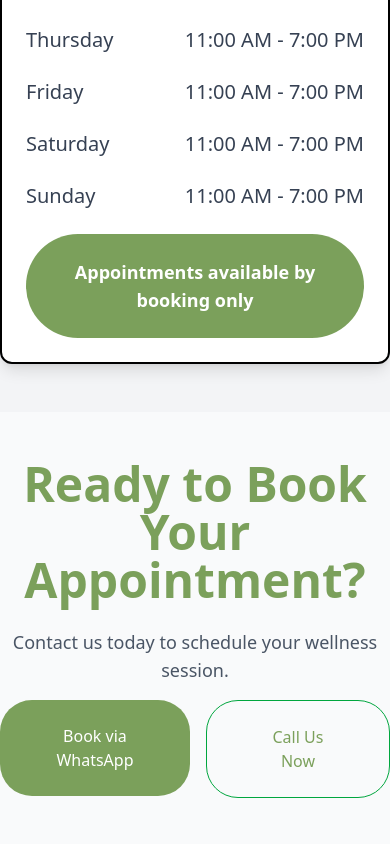
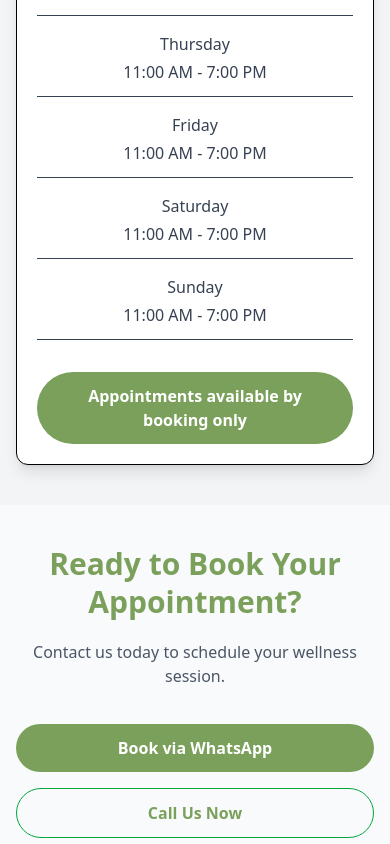
Before and after one commit to sadip-khatri/relax, a React (Vite) app: page /contactus in a window 390 px wide. Shown: the part 2760-3604 px from the top of the page. Built offline with nearby package versions, Linux system fonts and the light colour scheme.

Commit message:
changed in contact

```diff
--- a/src/components/Contact/BusinessHours.tsx
+++ b/src/components/Contact/BusinessHours.tsx
@@ -11,7 +11,7 @@ const hours = [
 ];
 
 const containerVariants = {
-  hidden: { opacity: 0, scale: 0.9 },
+  hidden: { opacity: 0, scale: 0.95 },
   visible: {
     opacity: 1,
     scale: 1,
@@ -30,36 +30,39 @@ const itemVariants = {
 
 const BusinessHours: React.FC = () => {
   return (
-    <section className="w-full py-12 bg-[#F3F4F6] overflow-hidden">
+    <section className="w-full py-10 sm:py-14 bg-[#F3F4F6] overflow-hidden px-4">
       <motion.div
         variants={containerVariants}
         initial="hidden"
         whileInView="visible"
         viewport={{ once: false, amount: 0.3 }}
-        className="max-w-lg mx-auto border-2 rounded-xl p-6 text-center bg-white shadow-lg"
+        className="w-full max-w-2xl mx-auto border rounded-xl p-5 sm:p-8 text-center bg-white shadow-lg"
       >
+        {/* Heading */}
         <motion.h2
           variants={itemVariants}
-          className="text-[#7BA05B] text-5xl font-bold mb-8"
+          className="text-3xl sm:text-4xl md:text-5xl font-bold mb-6 sm:mb-8 text-[#7BA05B]"
         >
           Business Hours
         </motion.h2>
 
-        <div className="space-y-2 text-gray-700">
+        {/* Hours List */}
+        <div className="space-y-4 text-gray-700">
           {hours.map((item, index) => (
             <motion.div
               key={index}
               variants={itemVariants}
-              className="flex justify-between text-xl mb-6"
+              className="flex flex-col sm:flex-row sm:justify-between sm:items-center text-base sm:text-lg md:text-xl gap-1 sm:gap-0 border-b pb-3"
             >
-              <span>{item.day}</span>
+              <span className="font-medium">{item.day}</span>
               <span>{item.time}</span>
             </motion.div>
           ))}
         </div>
 
-        <motion.div variants={itemVariants} className="mt-6">
-          <button className="bg-[#7BA05B] text-white px-6 py-6 rounded-full text-lg font-bold hover:bg-green-700 transition">
+        {/* Button */}
+        <motion.div variants={itemVariants} className="mt-8">
+          <button className="w-full sm:w-auto bg-[#7BA05B] text-white px-6 py-3 sm:px-8 sm:py-4 rounded-full text-base sm:text-lg font-semibold hover:bg-green-700 transition duration-300">
             Appointments available by booking only
           </button>
         </motion.div>
--- a/src/components/Contact/ReadyToBook.tsx
+++ b/src/components/Contact/ReadyToBook.tsx
@@ -1,24 +1,32 @@
 const ReadyToBook: React.FC = () => {
   return (
-    <section className="w-full py-12 bg-gray-50">
-      <div className="max-w-4xl mx-auto text-center space-y-4">
-        <h2 className="text-[#7BA05B] font-bold text-5xl mb-6">
+    <section className="w-full py-10 sm:py-14 bg-gray-50 px-4">
+      <div className="max-w-4xl mx-auto text-center space-y-5">
+        {/* Heading */}
+        <h2 className="text-[#7BA05B] font-bold text-3xl sm:text-4xl md:text-5xl leading-tight">
           Ready to Book Your Appointment?
         </h2>
 
-        <p className="text-gray-600 text-lg">
+        {/* Description */}
+        <p className="text-gray-600 text-base sm:text-lg md:text-xl">
           Contact us today to schedule your wellness session.
         </p>
 
-        <div className="flex justify-center gap-4">
-          <a href="https://wa.me/07848930217" target="_blank">
-            <button className="bg-[#7BA05B] text-white px-6 py-6 rounded-4xl cursor-pointer flex items-center gap-2 hover:bg-green-700">
+        {/* Buttons */}
+        <div className="flex flex-col sm:flex-row justify-center items-center gap-4 pt-4">
+          <a
+            href="https://wa.me/07848930217"
+            target="_blank"
+            rel="noopener noreferrer"
+            className="w-full sm:w-auto"
+          >
+            <button className="w-full sm:w-auto bg-[#7BA05B] text-white px-6 py-3 sm:px-8 sm:py-4 rounded-full font-semibold hover:bg-green-700 transition duration-300">
               Book via WhatsApp
             </button>
           </a>
 
-          <a href="https://wa.me/07848930217" target="_blank">
-            <button className="border border-green-600 text-[#7BA05B] px-12 py-6 rounded-4xl cursor-pointer flex items-center gap-2 hover:bg-green-50">
+          <a href="tel:07848930217" className="w-full sm:w-auto">
+            <button className="w-full sm:w-auto border border-green-600 text-[#7BA05B] px-6 py-3 sm:px-8 sm:py-4 rounded-full font-semibold hover:bg-green-50 transition duration-300">
               Call Us Now
             </button>
           </a>
--- a/src/components/Treatment/ExploreOurTreatments.tsx
+++ b/src/components/Treatment/ExploreOurTreatments.tsx
@@ -116,22 +116,6 @@ const treatments = [
   },
   {
     id: 8,
-    title: "Reflexology Therapy",
-    description:
-      "Focused pressure applied to reflex points on the feet to stimulate natural healing processes throughout the body.",
-    bullets: [
-      "Improves nerve function",
-      "Boosts energy",
-      "Enhances circulation",
-      "Relieves tension",
-    ],
-    duration: "45 Minutes",
-    progress: "60%",
-    image:
-      "https://images.unsplash.com/photo-1556228720-195a672e8a03?q=80&w=1200",
-  },
-  {
-    id: 9,
     title: "Pregnancy Massage – Nurturing Care",
     description:
       "A gentle, therapeutic massage specially designed for expectant mothers. Using safe positioning and tailored techniques, it helps relieve common pregnancy discomforts while promoting relaxation and overall wellbeing for both mother and baby.",
```
